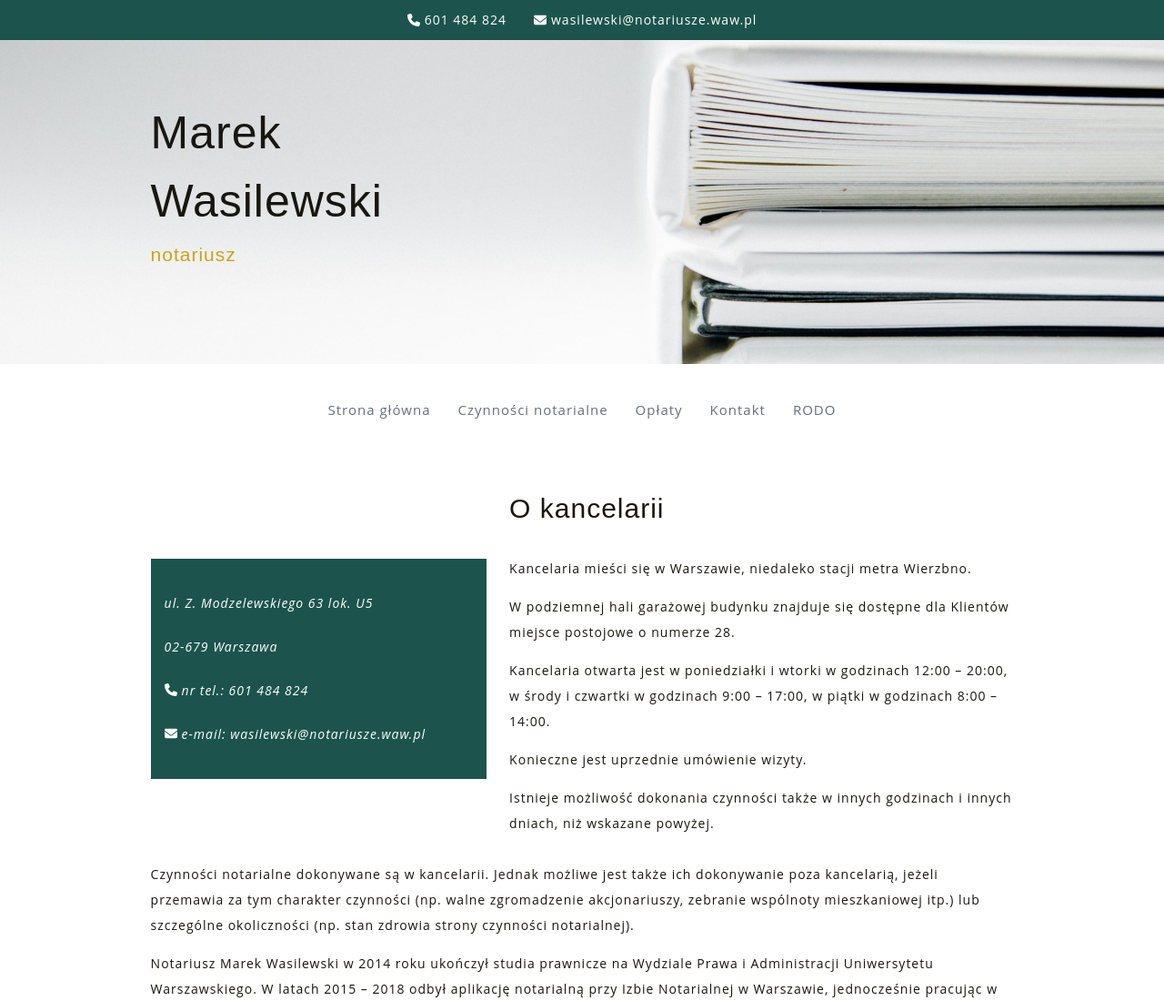
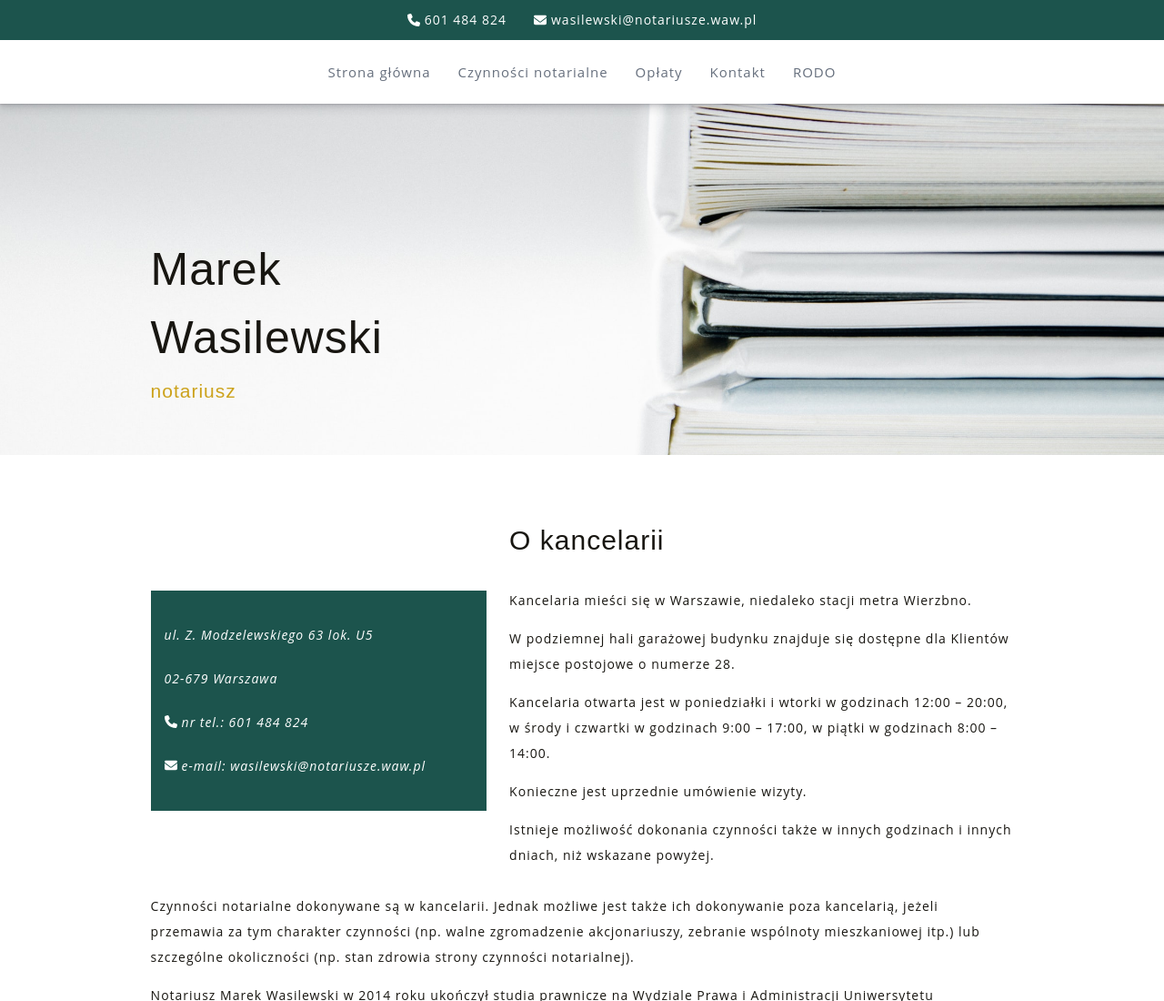
Before and after one commit to iniluap/mwpage, a Gatsby site: page / in a window 1280 px wide. Shown: the top 1100 px of the page at 91% size. Built offline with nearby package versions, Linux system fonts and the light colour scheme; Gatsby itself is replaced by a stand-in of ours.

Commit message:
Move desktop nav to a floating bar

```diff
--- a/src/components/Layout.js
+++ b/src/components/Layout.js
@@ -51,8 +51,8 @@ export default function Layout({ children }) {
       <MobileNav />
       <MainStyles>
         <ContactBar />
+        <Nav className="nav" />
         <Header />
-        <Nav className="nav" />
         <ArticleStyles id="main-content">{children}</ArticleStyles>
         <Footer />
       </MainStyles>
--- a/src/components/Nav.js
+++ b/src/components/Nav.js
@@ -7,8 +7,14 @@ const NavStyles = styled.nav`
 
   @media screen and (min-width: 768px) {
     display: block;
-    max-width: var(--main-container-width);
     margin: 0 auto;
+    position: fixed;
+    top: 44px;
+    left: 0;
+    width: 100vw;
+    background-color: var(--white);
+    box-shadow: var(--layered-shadow);
+    z-index: 5;
   }
 
   ul {
@@ -23,7 +29,7 @@ const NavStyles = styled.nav`
 export default function Nav() {
   return (
     <NavStyles>
-      <ul className="ul-plain">
+      <ul className="ul-plain m-ver-2">
         <li>
           <Link to="/" className="nav-link" aria-label="Do strony głównej">
             Strona główna
--- a/src/components/header.js
+++ b/src/components/header.js
@@ -7,7 +7,7 @@ const HeaderStyles = styled.header`
 
   @media screen and (min-width: 768px) {
     background: none;
-    height: 400px;
+    height: var(--header-height);
     display: flex;
     align-items: center;
   }
@@ -17,7 +17,7 @@ const HeaderStyles = styled.header`
     z-index: 1;
 
     @media screen and (min-width: 768px) {
-      margin: 0 auto;
+      margin: 20rem auto 0;
       padding: 0 var(--main-container-padding);
       height: min-content;
       max-width: 1000px;
@@ -42,7 +42,7 @@ const HeaderImageWrapperStyles = styled.figure`
 
   @media screen and (min-width: 768px) {
     display: block;
-    height: 400px;
+    height: var(--header-height);
     margin: 0;
     position: absolute;
     top: 0;
--- a/src/styles/GlobalStyles.js
+++ b/src/styles/GlobalStyles.js
@@ -12,6 +12,7 @@ const GlobalStyles = createGlobalStyle`
     --secondary-rose: #c4625a;
     --whitespace-primary: 2rem;
     --whitespace-secondary: 3rem;
+    --header-height: 500px;
     --main-container-width: 1000px;
     --main-container-padding: 2vw;
     --layered-shadow: 0 1px 1px rgb(46 41 51 / 8%),
--- a/src/styles/Typography.js
+++ b/src/styles/Typography.js
@@ -54,8 +54,6 @@ const Typography = createGlobalStyle`
   }
 
   .ul-plain {
-    margin: 0;
-    margin-top: 1.5rem;
     padding: 0;
     list-style: none;
   }
```
Also changed, not shown: src/components/ResourceLinks.js (deleted, +0 -37 lines).
